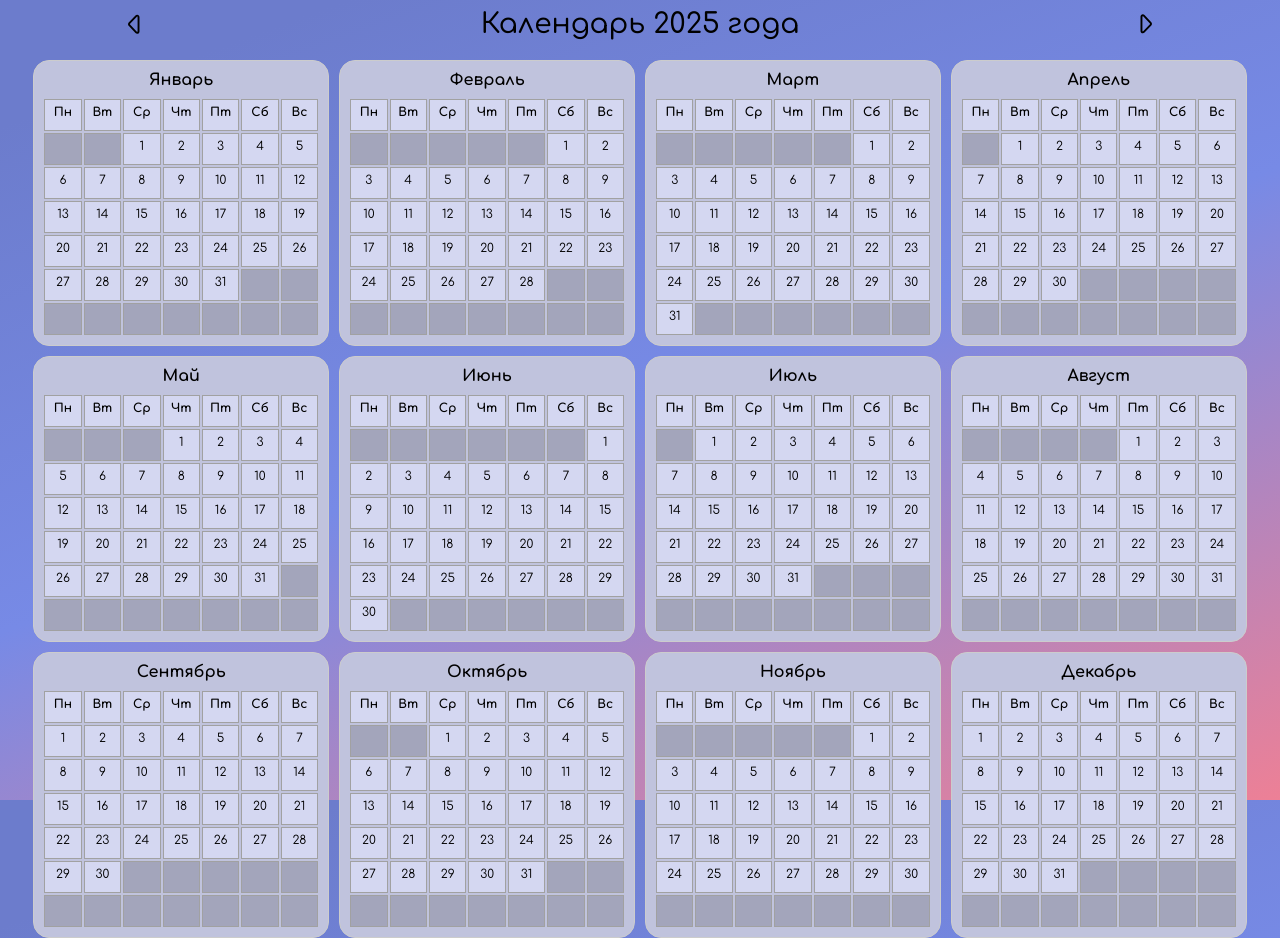
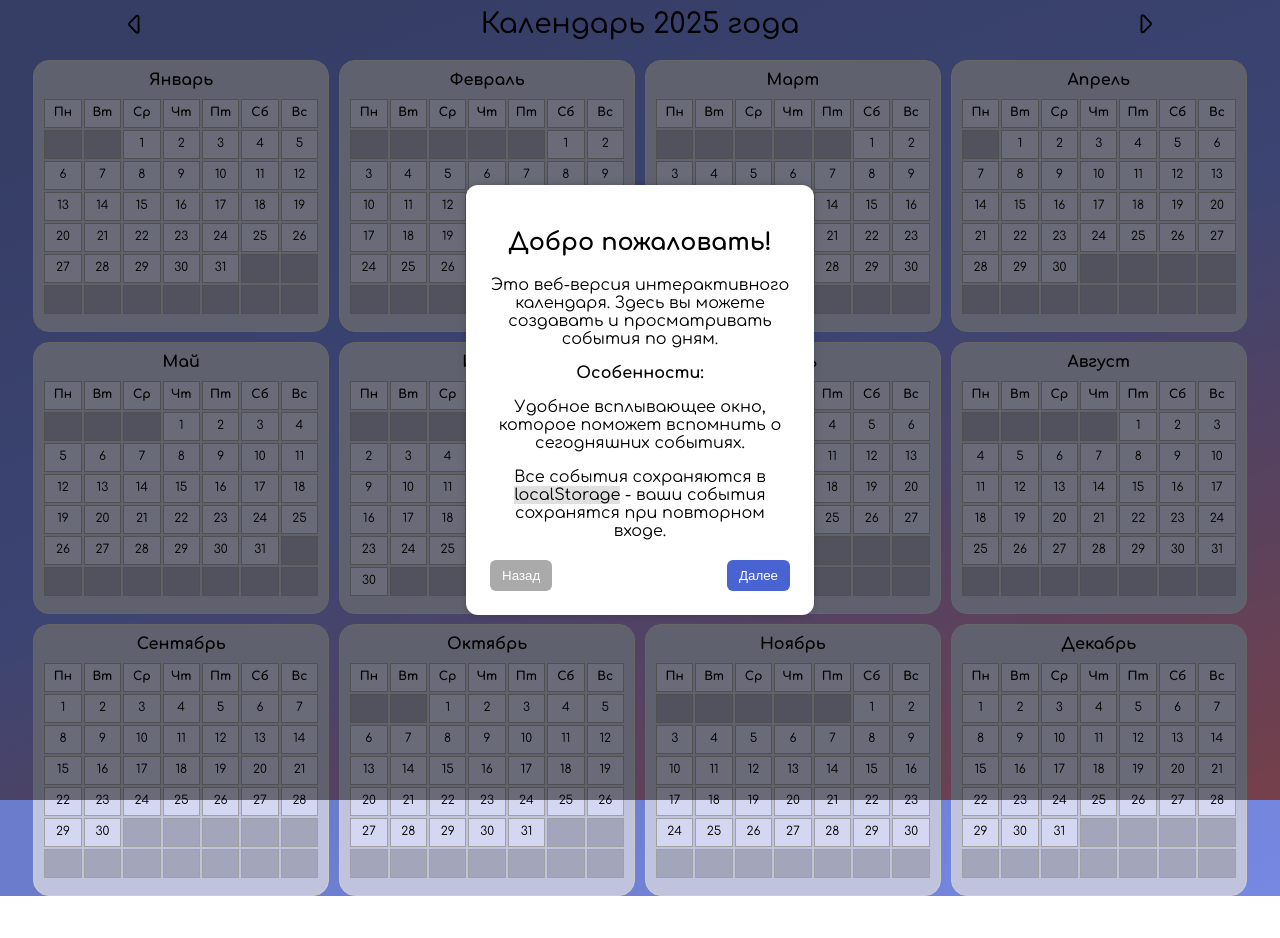
Before and after one commit to gefeeplay/mini-app-calendar, a Vue app: page / in a window 1280 px wide. After the commit the page ends 896 px from the top, so only its background shows below. Built offline with nearby package versions, Linux system fonts and the light colour scheme.

Commit message:
version 6.0 GuidePopup.vue

```diff
--- a/src/App.vue
+++ b/src/App.vue
@@ -1,4 +1,5 @@
 <template>
+  <GuidePopup />
   <!-- Переключение между годом и месяцем -->
   <div class="calendar-wrapper">
     <MonthView v-if="curMonth !== null" :curMonth="curMonth" :year="year" :getMonthDays="getMonthDays"
@@ -44,6 +45,7 @@ import { onMounted, ref, nextTick } from 'vue';
 import MonthView from './components/MonthView.vue';
 import { useToast } from 'vue-toastification';
 import Icon from './components/Icon.vue';
+import GuidePopup from './components/GuidePopup.vue';
 
 const toast = useToast()
 
--- a/src/assets/main.css
+++ b/src/assets/main.css
@@ -68,7 +68,7 @@ body {
 
 .day {
     background-color: #d4d7f1;
-    height: 25px;
+    height: 22px;
     border: 1px solid #a1a1a1;
     text-align: center;
     max-width: 1fr;
@@ -95,7 +95,6 @@ body {
 
 button {
     min-height: 20px;
-    max-width: 25px;
     border: none;
     cursor: pointer;
 }
@@ -129,35 +128,6 @@ button.edit {
     background-size: contain;
     display: flex;
     position: relative;
-    left: 88%;
+    left: 82%;
     top: 50%;
 }
-
-.toast {
-    position: fixed;
-    bottom: 20px;
-    right: 20px;
-    padding: 20px 20px;
-    background-color: rgba(221, 218, 218, 0.9);
-    border-radius: 8px;
-    box-shadow: 0 0 10px #0003;
-    z-index: 9999;
-    min-width: 300px;
-}
-
-.toast ul {
-    margin: 8px 0 0;
-    padding-left: 10px;
-
-}
-
-.toast button {
-    position: absolute;
-    top: 5px;
-    right: 5px;
-    background: transparent;
-    color: #fff;
-    border: none;
-    font-size: 16px;
-    cursor: pointer;
-}
--- a/src/components/DayView.vue
+++ b/src/components/DayView.vue
@@ -17,7 +17,7 @@
             />
             <div class="edit-buttons">
                 <button type="submit" style="color: green;">Сохранить</button>
-                <button type="button" @click="closeDialog">Отмена</button>
+                <button type="button" @click="closeDialog">Назад</button>
             </div>
         </form>
     </dialog>
@@ -50,7 +50,7 @@ function saveEvent() {
     if (eventText.value.trim()) {
         emit('save', eventText.value);
     }
-    closeDialog();
+    /*closeDialog();*/
 }
 
 function deleteEvent(index) {
--- /dev/null
+++ b/src/components/GuidePopup.vue
@@ -0,0 +1,174 @@
+<template>
+    <div class="overlay" v-if="visible">
+        <div class="popup">
+            <h2>{{ pages[curPage].title }}</h2>
+
+            <div v-if="curPage === 0">
+                <p>Это веб-версия интерактивного календаря.
+                Здесь вы можете создавать и просматривать события по дням.</p>
+                <p style="font-weight: 700;">Особенности:</p>
+                <p>Удобное всплывающее окно, которое поможет вспомнить о сегодняшних событиях.</p>
+                <p>Все события сохраняются в <span style="background-color:rgb(224, 224, 224);">localStorage</span> - ваши события сохранятся при повторном входе.</p>
+            </div>
+            <div v-if="curPage === 1">
+                <p>Календарь имеет 2 варианта визуализации:</p>
+                <p><span style="background-color:rgb(224, 224, 224);">Годовой</span>: здесь вы можете просматривать календарь за определенный год, легко переключаясь по кнопкам вверху страницы:
+                    <span><img src="../assets/caret-left.svg"/> <img src="../assets/caret-left.svg" style="transform: rotate(180deg);"/></span>
+                </p>
+                <p><span style="background-color:rgb(224, 224, 224);">Месячный</span>: здесь вы можете работать с событиями - достаточно нажать на название конкретного месяца.
+                </p>
+            </div>
+            <div v-if="curPage === 2">
+                <p>Чтобы начать редактировать события дня, достаточно нажать соответствующую кнопку:
+                    <span class="material-symbols-outlined">edit_note</span>
+                </p>
+                <p>В окне редактирования, вы можете
+                    <span style="background-color:rgb(224, 224, 224);">создавать</span>
+                    новые и
+                    <span style="background-color:rgb(224, 224, 224);">удалять</span>
+                    уже созданные события.
+                </p>
+                <p>
+                    <span style="background-color:rgb(224, 224, 224);">Создание</span>
+                    : необходимо ввести название события и подтвердить, нажав кнопку "Сохранить"
+                </p>
+                <p>
+                    <span style="background-color:rgb(224, 224, 224);">Удаление</span>
+                    : достаточно нажать кнопку <span class="material-symbols-outlined" style="color: red;">delete</span>
+                </p>
+                <p>
+                    Чтобы
+                    <span style="background-color:rgb(224, 224, 224);">выйти</span>
+                    из окна редактирования достаточно нажать кнопку "Назад" или клавишу Esc
+                </p>
+
+            </div>
+            <div v-if="curPage === 3">
+                <p>Теперь вы можете приступать к работе с календарем!</p>
+                <p>Если вы что-то забудете вы всегда можете открыть это окно, нажав кнопку
+                    <span class="material-symbols-outlined">help</span>
+                </p>
+                <p>Рядом есть ссылка на данный проект на github:
+                    <span><img src="../assets/github.svg"/></span>
+                </p>
+            </div>
+
+            <div class="buttons">
+                <button @click="prevPage" :disabled="curPage === 0">Назад</button>
+                <button v-if="!isLastPage" @click="nextPage">Далее</button>
+                <button v-else @click="closeGuide">Завершить</button>
+            </div>
+        </div>
+    </div>
+</template>
+<script setup>
+
+import {ref, computed, onMounted} from 'vue';
+
+const visible = ref(false);
+const curPage = ref(0);
+
+const pages = [
+    {
+    title: 'Добро пожаловать!',
+    content: 'Это веб-версия интерактивного календаря. Здесь вы можете создавать и просматривать события по дням. Удобное всплывающее окно поможет вспомнить о сегодняшних событиях.'
+  },
+  {
+    title: 'Выбор даты',
+    content: 'Кликните на название месяца, чтобы открыть его и добавить события.'
+  },
+  {
+    title: 'Работа с событием',
+    content: 'Нажмите на иконку редактирования, чтобы добавить или удалить события.'
+  },
+  {
+    title: 'Готово!',
+    content: 'Вы можете начать пользоваться сайтом. Удачи!'
+  }
+]
+
+const isLastPage = computed(() => curPage.value === pages.length - 1);
+
+function nextPage() {
+  if (curPage.value < pages.length - 1) {
+    curPage.value++;
+  }
+}
+
+function prevPage() {
+  if (curPage.value > 0) {
+    curPage.value--;
+  }
+}
+
+function closeGuide() {
+  visible.value = false;
+  localStorage.setItem('wasGuideShown', 'true');
+}
+
+onMounted(() => {
+    visible.value = true;
+});
+/*
+onMounted(() => {
+  if (!localStorage.getItem('wasGuideShown')) {
+    visible.value = true;
+  }
+});
+*/
+</script>
+<style scoped>
+.overlay {
+  position: fixed;
+  top: 0;
+  left: 0;
+  width: 100%;
+  height: 100%;
+  background: rgba(0,0,0,0.5);
+  z-index: 999;
+  display: flex;
+  justify-content: center;
+  align-items: center;
+}
+
+.popup {
+  background: white;
+  padding: 24px;
+  border-radius: 12px;
+  width: 300px;
+  text-align: center;
+  box-shadow: 0 0 10px rgba(0,0,0,0.2);
+}
+
+
+.buttons {
+  margin-top: 20px;
+  display: flex;
+  justify-content: space-between;
+}
+
+button {
+  background-color: #4a63d2;
+  color: white;
+  border: none;
+  padding: 8px 12px;
+  border-radius: 6px;
+  cursor: pointer;
+  width: auto;
+}
+
+button:disabled {
+  background-color: #aaa;
+  cursor: not-allowed;
+}
+
+img {
+    max-height: 1rem;
+}
+
+.material-symbols-outlined {
+    font-size: 16px;
+    position: relative;
+    top: 5px;
+}
+</style>
```
Also changed, not shown: src/assets/github.svg (added).
